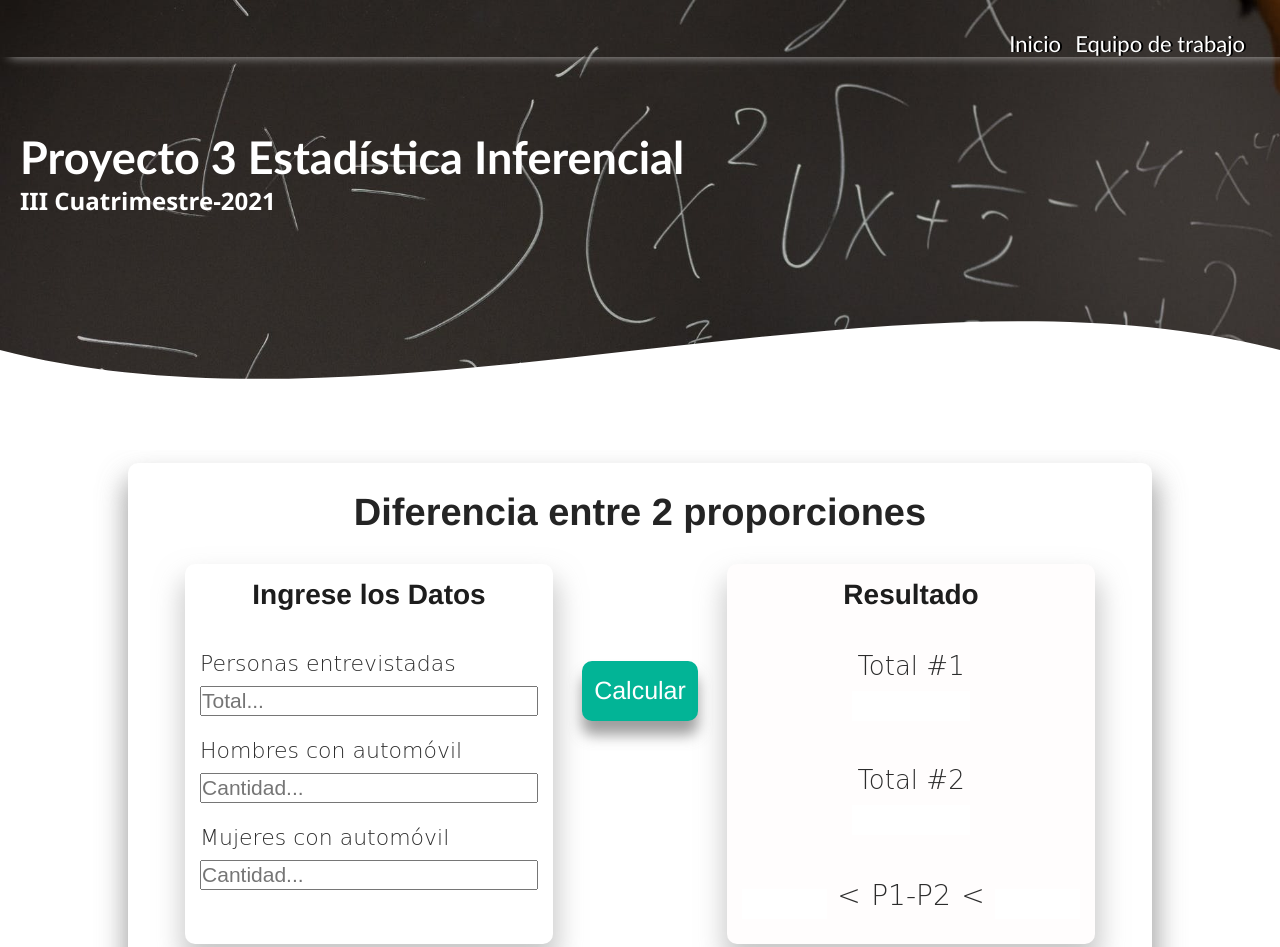
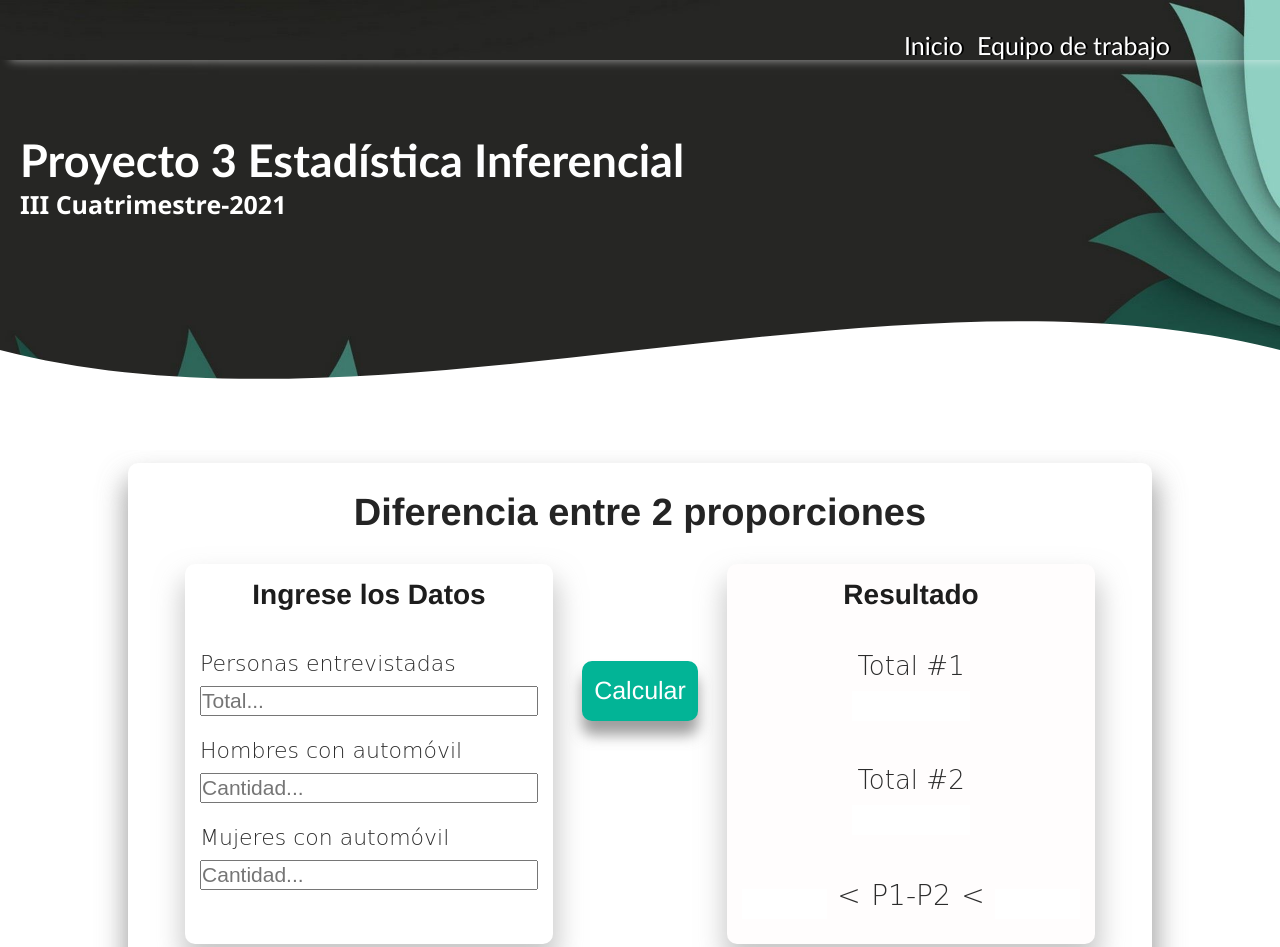
Before and after one commit to KenBoost/Proyecto3Estadistica, a plain HTML site: page index.html in a window 1280 px wide. Shown: the top 947 px of the page. Drawn offline with Linux system fonts and the light colour scheme.

Commit message:
terminado

```diff
--- a/equipo.css
+++ b/equipo.css
@@ -19,7 +19,7 @@
   header {
     width: 100%;
     height: 450px;
-    background-image: url("img/header2.jpeg");
+    background-image: url("img/3946605.jpg");
     background-size: cover;
     background-attachment: fixed;
     position: relative;
@@ -27,7 +27,7 @@
 
   nav {
     text-align: right;
-    padding: 30px 25px 0 0;
+    padding: 30px 100px 0 0;
     box-shadow: 10px 0 10px 0 rgba(255, 255, 255, 0.6);
   }
 
@@ -36,7 +36,7 @@
     color: rgb(255, 255, 255);
     font-weight: 600px;
     text-decoration: none;
-    font-size: 22px;
+    font-size: 25px;
     margin-right: 10px;
     text-shadow: 2px 0px #000000;
   }
@@ -71,7 +71,7 @@
   }
 
   .textos-header h2 {
-    font-size: px;
+    font-size: 25px;
     font-weight: 300px;
     color: white;
     font-family: "Segoe UI", Tahoma, Geneva, Verdana, sans-serif;
--- a/index.html
+++ b/index.html
@@ -4,9 +4,11 @@
     <meta charset="UTF-8" />
     <meta http-equiv="X-UA-Compatible" content="IE=edge" />
     <meta name="viewport" content="width=device-width, initial-scale=1.0" />
-    <title>Proyecto 3</title>
+    <title>Proyecto #3</title>
     <script src="index.js"></script>
     <link href="style.css" rel="stylesheet" type="text/css" />
+
+    <link rel="shortcut icon" href="img/icon.png" type="image/x-icon">
   </head>
 
   <body>
--- a/style.css
+++ b/style.css
@@ -19,7 +19,7 @@ body {
 header {
   width: 100%;
   height: 450px;
-  background-image: url("img/header2.jpeg");
+  background-image: url("img/3946605.jpg");
   background-size: cover;
   background-attachment: fixed;
   position: relative;
@@ -27,7 +27,7 @@ header {
 
 nav {
   text-align: right;
-  padding: 30px 25px 0 0;
+  padding: 30px 100px 0 0;
   box-shadow: 10px 0 10px 0 rgba(255, 255, 255, 0.6);
 }
 
@@ -36,7 +36,7 @@ nav > a {
   color: rgb(255, 255, 255);
   font-weight: 600px;
   text-decoration: none;
-  font-size: 22px;
+  font-size: 25px;
   margin-right: 10px;
   text-shadow: 2px 0px #000000;
 }
@@ -71,7 +71,7 @@ header .textos-header {
 }
 
 .textos-header h2 {
-  font-size: px;
+  font-size: 25px;
   font-weight: 300px;
   color: white;
   font-family: "Segoe UI", Tahoma, Geneva, Verdana, sans-serif;
```
Also changed, not shown: equipo.html (+1 -0 lines), img/3946605.jpg (added), img/icon.png (added).
